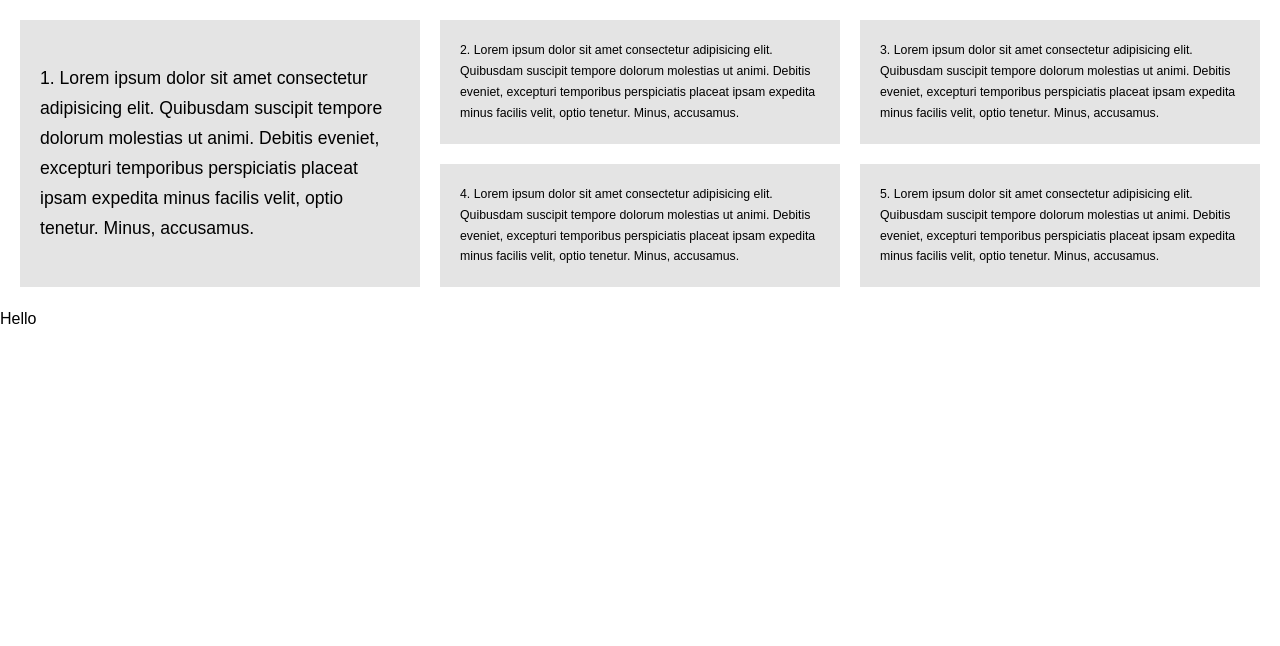
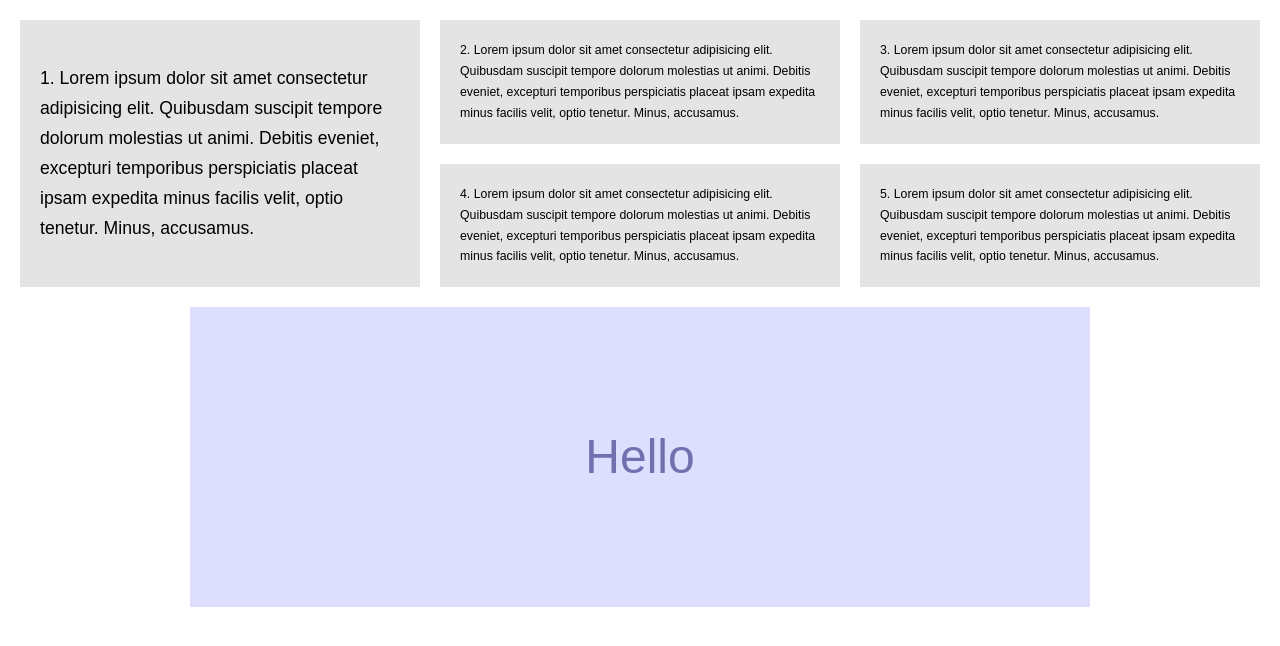
Before and after one commit to 6qat/lab-css-grid, a Next.js app: page /tailwind in a window 1280 px wide. Shown: the top 646 px of the page. Built offline with nearby package versions, Linux system fonts and the light colour scheme.

Commit message:
Second example done in Tailwind.

```diff
--- a/app/tailwind/page.tsx
+++ b/app/tailwind/page.tsx
@@ -42,8 +42,8 @@ export default function Tailwind() {
             {/*======================================================================================================*/}
             {/* Exemplo 2                                                                                            */}
 
-            <div className="">
-                <div className="">Hello</div>
+            <div className="bg-[#dedeff] max-w-[900px] h-[300px] mx-auto mb-[20px] grid">
+                <div className="mx-auto my-auto text-[3rem] text-[#7171af]">Hello</div>
             </div>
 
             {/*======================================================================================================*/}
```
